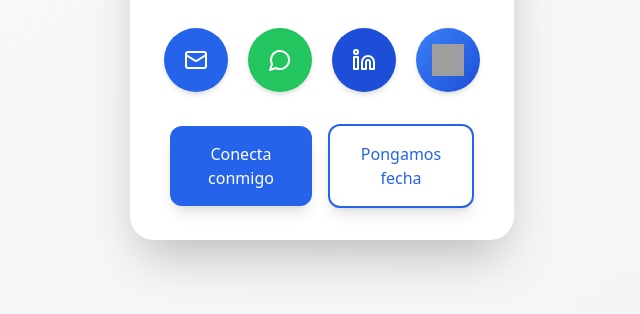
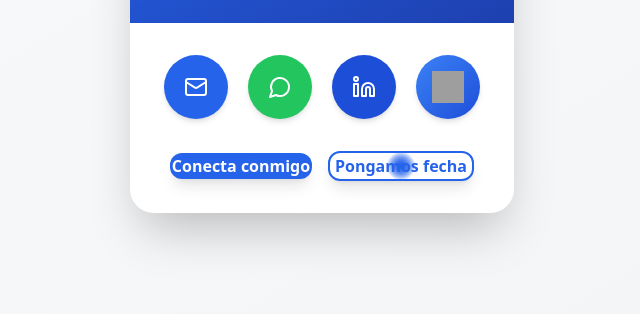
Before and after one commit to Solware-Agency/ID_card_eu, a React (Vite) app: page /id/eugenio-andreone in a window 1280 px wide. Shown: the part 384-698 px from the top of the page, without its empty margins (318-958 px from the left). Built offline with nearby package versions, Linux system fonts and the light colour scheme; grey boxes are pictures that could not be loaded.

Commit message:
Add StarBorder component with animated borders

```diff
--- a/src/components/ContactCard.tsx
+++ b/src/components/ContactCard.tsx
@@ -3,6 +3,7 @@ import { useParams } from 'react-router-dom';
 import { Mail, Phone, MessageCircle, Linkedin, Globe, Calendar, Download, Globe2 } from 'lucide-react';
 import BlurText from './BlurText';
 import FadeContent from './FadeContent';
+import StarBorder from './StarBorder';
 import { getEmployeeBySlug } from '../data/empleados';
 import { trackEvent } from '../utils/analytics';
 import type { Language } from '../types';
@@ -272,28 +273,41 @@ const ContactCard: React.FC = () => {
               {/* Action buttons section */}
               <div className="mt-4 sm:mt-6 px-1 sm:px-2">
                 <div className="flex flex-col sm:flex-row gap-3 sm:gap-4 justify-center items-center w-full">
-                  <ActionButton
+                  <StarBorder
+                    as="button"
+                    className="bg-blue-600 text-white font-bold rounded-xl px-4 sm:px-6 py-3 sm:py-4 shadow-lg w-full sm:flex-1 sm:min-w-0 transition-all duration-300 hover:shadow-xl active:scale-95 focus:outline-none focus:ring-4 focus:ring-blue-300"
+                    color="#2563eb"
+                    speed="5s"
+                    onClick={() => handleAction('click_save_contact')}
+                    aria-label={`Conectar con ${employee.name}`}
+                  >
+                    <a
                       href={`/vcf/${employee.slug}.vcf`}
                       download
-                    onClick={() => handleAction('click_save_contact')}
-                    variant="primary"
-                    className="w-full sm:flex-1 sm:min-w-0"
-                    ariaLabel={`Conectar con ${employee.name}`}
+                      className="block w-full h-full text-center text-sm sm:text-base leading-tight"
                     >
                       Conecta conmigo
-                  </ActionButton>
+                    </a>
+                  </StarBorder>
                   {employee.calendly && (
-                    <ActionButton
+                    <StarBorder
+                      as="button"
+                      className="bg-transparent text-blue-600 font-bold rounded-xl px-4 sm:px-6 py-3 sm:py-4 border-2 border-blue-600 shadow-lg w-full sm:flex-1 sm:min-w-0 transition-all duration-300 hover:shadow-xl active:scale-95 focus:outline-none focus:ring-4 focus:ring-blue-300"
+                      color="#2563eb"
+                      speed="5s"
+                      onClick={() => handleAction('click_agendar')}
+                      aria-label={`Programar una cita con ${employee.name}`}
+                    >
+                      <a
+                    href={`/vcf/${employee.slug}.vcf`}
                         href={employee.calendly}
                         target="_blank"
                         rel="noopener noreferrer"
-                      onClick={() => handleAction('click_agendar')}
-                      variant="secondary"
-                      className="w-full sm:flex-1 sm:min-w-0"
-                      ariaLabel={`Programar una cita con ${employee.name}`}
+                        className="block w-full h-full text-center text-sm sm:text-base leading-tight"
                       >
                         Pongamos fecha
-                    </ActionButton>
+                      </a>
+                    </StarBorder>
                   )}
                 </div>
               </div>
--- /dev/null
+++ b/src/components/StarBorder.css
@@ -0,0 +1,56 @@
+.star-border-container {
+  position: relative;
+  overflow: hidden;
+  border-radius: inherit;
+}
+
+.border-gradient-bottom,
+.border-gradient-top {
+  position: absolute;
+  width: 200%;
+  height: 200%;
+  top: -50%;
+  left: -50%;
+  pointer-events: none;
+  z-index: 1;
+}
+
+.border-gradient-bottom {
+  animation: rotate-border 6s linear infinite;
+}
+
+.border-gradient-top {
+  animation: rotate-border 6s linear infinite reverse;
+}
+
+.inner-content {
+  position: relative;
+  z-index: 2;
+  width: 100%;
+  height: 100%;
+  display: flex;
+  align-items: center;
+  justify-content: center;
+  border-radius: inherit;
+}
+
+@keyframes rotate-border {
+  0% {
+    transform: rotate(0deg);
+  }
+  100% {
+    transform: rotate(360deg);
+  }
+}
+
+/* Ensure proper layering and smooth animations */
+.star-border-container::before {
+  content: '';
+  position: absolute;
+  top: 0;
+  left: 0;
+  right: 0;
+  bottom: 0;
+  border-radius: inherit;
+  z-index: 0;
+}
--- /dev/null
+++ b/src/components/StarBorder.tsx
@@ -0,0 +1,51 @@
+import React from 'react';
+import "./StarBorder.css";
+
+interface StarBorderProps {
+  as?: React.ElementType;
+  className?: string;
+  color?: string;
+  speed?: string;
+  thickness?: number;
+  children: React.ReactNode;
+  [key: string]: any;
+}
+
+const StarBorder: React.FC<StarBorderProps> = ({
+  as: Component = "button",
+  className = "",
+  color = "white",
+  speed = "6s",
+  thickness = 1,
+  children,
+  ...rest
+}) => {
+  return (
+    <Component
+      className={`star-border-container ${className}`}
+      style={{
+        padding: `${thickness}px 0`,
+        ...rest.style
+      }}
+      {...rest}
+    >
+      <div
+        className="border-gradient-bottom"
+        style={{
+          background: `radial-gradient(circle, ${color}, transparent 10%)`,
+          animationDuration: speed,
+        }}
+      ></div>
+      <div
+        className="border-gradient-top"
+        style={{
+          background: `radial-gradient(circle, ${color}, transparent 10%)`,
+          animationDuration: speed,
+        }}
+      ></div>
+      <div className="inner-content">{children}</div>
+    </Component>
+  );
+};
+
+export default StarBorder;
```
Lines whose indentation alone changed are shown as unchanged.
